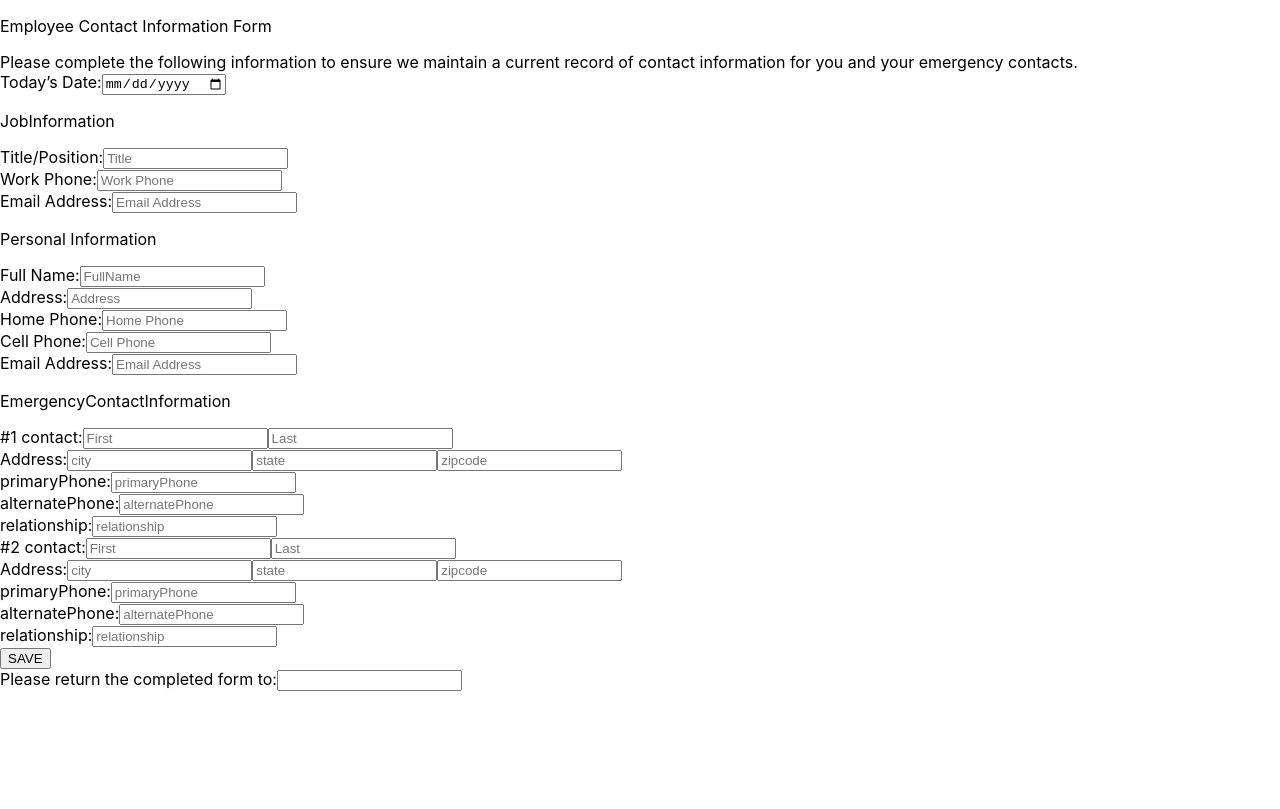
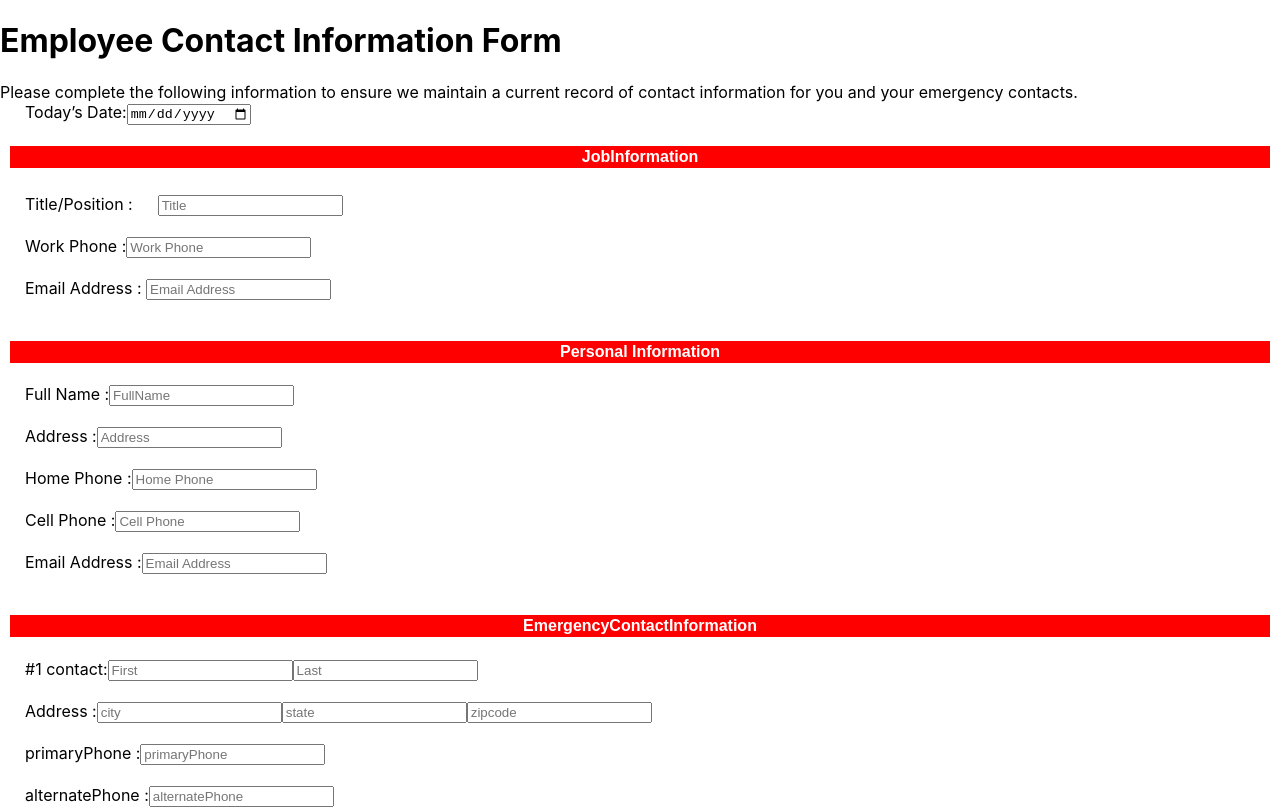
Before and after one commit to JayakrishnaM7/ReactApp, a React (Create React App) app: page / in a window 1280 px wide. Shown: the top 809 px of the page. Built offline with nearby package versions, Linux system fonts and the light colour scheme.

Commit message:
added styles

```diff
--- a/src/components/CreateEmployee.jsx
+++ b/src/components/CreateEmployee.jsx
@@ -3,6 +3,69 @@ import React from 'react'
 import EmployeeService from "../services/EmployeeService";
 
 function CreateEmployee() {
+
+        const mystyle = {
+          color: "white",
+          backgroundColor: "Red",
+          padding: "2px",
+          flex:1,
+          fontFamily: "Arial",
+          textAlign: 'center',
+          marginRight:10,
+          marginLeft:10
+
+        };
+        const mystyleText = {
+            color: 'black',
+            marginTop:5,
+            marginBottam:5,
+            marginLeft:25
+        }
+        const mystyleEmail = {
+            color: 'black',
+            marginTop:5,
+            marginBottam:5,
+            marginLeft:25
+        }
+        const mystyleWorkPhone = {
+            color: 'black',
+            marginTop:5,
+            marginBottam:5,
+            marginLeft:25
+        }
+        const mystyleFullName = {
+            color: 'black',
+            marginTop:5,
+            marginBottam:5,
+            marginLeft:25
+        }
+        const mystyleAddress = {
+            color: 'black',
+            marginTop:5,
+            marginBottam:5,
+            marginLeft:25
+        }
+        const mystyleHomePhone = {
+            color: 'black',
+            marginTop:5,
+            marginBottam:5,
+            marginLeft:25
+        }
+        const mystyleCellPhone = {
+            color: 'black',
+            marginTop:5,
+            marginBottam:5,
+            marginLeft:25
+        }
+        const mystyleSave = {
+                textAlign: 'center',
+                marginTop:5,
+                marginBottam:5,
+                marginLeft:15,
+                fontcolor: "Red"
+            }
+
+
     const[values, setValues] = useState({
         todayDate: '',
         title: '',
@@ -270,136 +333,177 @@ function CreateEmployee() {
   return (
     <div>
      <header>
-        <p>Employee Contact Information Form</p>
+     <h1 style={{color: "black"}}>Employee Contact Information Form</h1>
       </header>
       Please complete the following information to ensure we maintain a current
       record of contact information for you and your emergency contacts.
 
       <form onSubmit={e => {handleSubmit(e)}}>
             <div>
-                <label>Today’s Date:</label>
-                <input type="date" name="todayDate" value={values.todayDate} onChange={handleTodayDateInputChange}/>
+                <label style={mystyleText}>Today’s Date:</label>
+                <input type="date"  name="todayDate" value={values.todayDate} onChange={handleTodayDateInputChange}/>
             </div>
             <div>
       <header>
-        <p>JobInformation</p>
+        <h4 style={mystyle}>JobInformation</h4>
       </header>
       <div>
 
         <div>
-          <label>Title/Position:</label>
-          <input placeholder="Title" type ="text" name="title" value={values.title} onChange={handleTitleInputChange} />
+          <label style={mystyleText}>Title/Position :</label>
+
+          <input placeholder="Title"  style={mystyleText} type ="text" name="title" value={values.title} onChange={handleTitleInputChange} />
+          <br/>
+          <br/>
         </div>
         <div>
-          <label>Work Phone:</label>
+          <label style={mystyleWorkPhone}>Work Phone  :</label>
+
           <input placeholder="Work Phone" type="number" name="workphone" value={values.workphone} onChange={handleWorkPhoneInputChange}/>
-          </div><div>
-          <label>Email Address:</label>
+          <br/>
+          <br/>
+
+          <label style={mystyleEmail}>Email Address  :      </label>
           <input placeholder="Email Address" type="text" name="emailAddress" value={values.emailAddress} onChange={handleEmailAddressInputChange}/>
+          <br/>
+          <br/>
           </div>
 
       </div>
     </div>
     <div>
       <header>
-        <p> Personal Information</p>
+
+        <h4 style={mystyle}>Personal Information</h4>
       </header>
       <div>
 
         <div>
-          <label>Full Name:</label>
+          <label style={mystyleText}>Full Name  :</label>
           <input placeholder="FullName" type ="text" name="fullName" value={values.fullName} onChange={handleFullNameInputChange} />
+          <br/>
+          <br/>
         </div>
         <div>
-          <label>Address:</label>
+          <label style={mystyleText}>Address  :</label>
           <input placeholder="Address" type="text" name="personalAddress" value={values.personalAddress} onChange={handleAddressInputChange}/>
+          <br/>
+          <br/>
           </div>
           <div>
-          <label>Home Phone:</label>
+          <label style={mystyleText}>Home Phone  :</label>
           <input placeholder="Home Phone" type="number" name="homePhone" value={values.homePhone} onChange={handleHomePhoneInputChange}/>
+          <br/>
+          <br/>
           </div>
           <div>
-          <label>Cell Phone:</label>
+          <label style={mystyleText}>Cell Phone  :</label>
           <input placeholder="Cell Phone" type="number" name="cellPhone" value={values.cellPhone} onChange={handleCellPhoneInputChange}/>
+          <br/>
+          <br/>
           </div>
           <div>
-          <label>Email Address:</label>
+          <label style={mystyleText}>Email Address  :</label>
           <input placeholder="Email Address" type="text" name="personalEmailAddress" value={values.personalEmailAddress} onChange={handlePersonalEmailAddressInputChange}/>
+          <br/>
+          <br/>
           </div>
 
       </div>
     </div>
     <div>
           <header>
-            <p> EmergencyContactInformation</p>
+
+            <h4 style={mystyle}>EmergencyContactInformation</h4>
           </header>
 
 
         <div>
-          <label>#1 contact:</label>
+          <label style={mystyleText}>#1 contact:</label>
           <input placeholder="First" type ="text" name="Contact" value={values.first} onChange={handleFirstInputChange} />
+
           <input placeholder="Last" type ="text" name="Contact" value={values.last} onChange={handleLastInputChange} />
+          <br/>
+          <br/>
         </div>
 
         <div>
-          <label>Address:</label>
+          <label style={mystyleText}>Address  :</label>
 
 
           <input placeholder="city" type="text" name="city" value={values.city} onChange={handleCityInputChange}/>
           <input placeholder="state" type="text" name="state" value={values.state} onChange={handleStateInputChange}/>
           <input placeholder="zipcode" type="text" name="zipcode" value={values.zipcode} onChange={handleZipcodeInputChange}/>
+          <br/>
+          <br/>
           </div>
 
           <div>
-          <label>primaryPhone:</label>
+          <label style={mystyleText}>primaryPhone  :</label>
           <input placeholder="primaryPhone" type="text" name="primaryPhone" value={values.primaryPhone} onChange={handleprimaryPhoneInputChange}/>
+          <br/>
+          <br/>
           </div>
 
           <div>
-          <label>alternatePhone:</label>
+          <label style={mystyleText}>alternatePhone  :</label>
           <input placeholder="alternatePhone" type="text" name="alternatePhone" value={values.alternatePhone} onChange={handlealternatePhoneInputChange}/>
+          <br/>
+          <br/>
           </div>
 
           <div>
-          <label>relationship:</label>
+          <label style={mystyleText}>relationship  :</label>
           <input placeholder="relationship" type="text" name="relationship" value={values.relationship} onChange={handlerelationshipInputChange}/>
+          <br/>
+          <br/>
           </div>
 
 
     </div>
     <div>
-          <label>#2 contact:</label>
+          <label style={mystyleText}>#2 contact:</label>
           <input placeholder="First" type ="text" name="Contact" value={values.ecifirst} onChange={handleFirstInputChangeConatctTwo} />
           <input placeholder="Last" type ="text" name="Contact" value={values.ecilast} onChange={handleLastInputChangeConatctTwo} />
+          <br/>
+          <br/>
         </div>
         <div>
-          <label>Address:</label>
+          <label style={mystyleText}>Address  :</label>
 
 
           <input placeholder="city" type="text" name="city" value={values.ecicity} onChange={handleCityInputChangeConatctTwo}/>
           <input placeholder="state" type="text" name="state" value={values.ecistate} onChange={handleStateInputChangeConatctTwo}/>
           <input placeholder="zipcode" type="text" name="zipcode" value={values.ecizipcode} onChange={handleZipcodeInputChangeConatctTwo}/>
+          <br/>
+          <br/>
           </div>
 
           <div>
-          <label>primaryPhone:</label>
+          <label style={mystyleText}>primaryPhone  :</label>
           <input placeholder="primaryPhone" type="text" name="primaryPhone" value={values.eciprimaryPhone} onChange={handleprimaryPhoneInputChangeConatctTwo}/>
+          <br/>
+          <br/>
           </div>
 
           <div>
-          <label>alternatePhone:</label>
+          <label style={mystyleText}>alternatePhone  :</label>
           <input placeholder="alternatePhone" type="text" name="alternatePhone" value={values.ecialternatePhone} onChange={handlealternatePhoneInputChangeConatctTwo}/>
+          <br/>
+          <br/>
           </div>
 
           <div>
-          <label>relationship:</label>
+          <label style={mystyleText}>relationship  :</label>
           <input placeholder="relationship" type="text" name="relationship" value={values.ecirelationship} onChange={handlerelationshipInputChangeConatctTwo}/>
+          <br/>
+          <br/>
           </div>
 
-    <div>
+    <div style={mystyleSave}>
 
 
-       <input type='submit' value='SAVE' />
+       <input type='submit'  value='SAVE' />
 
            </div>
       </form>
```
